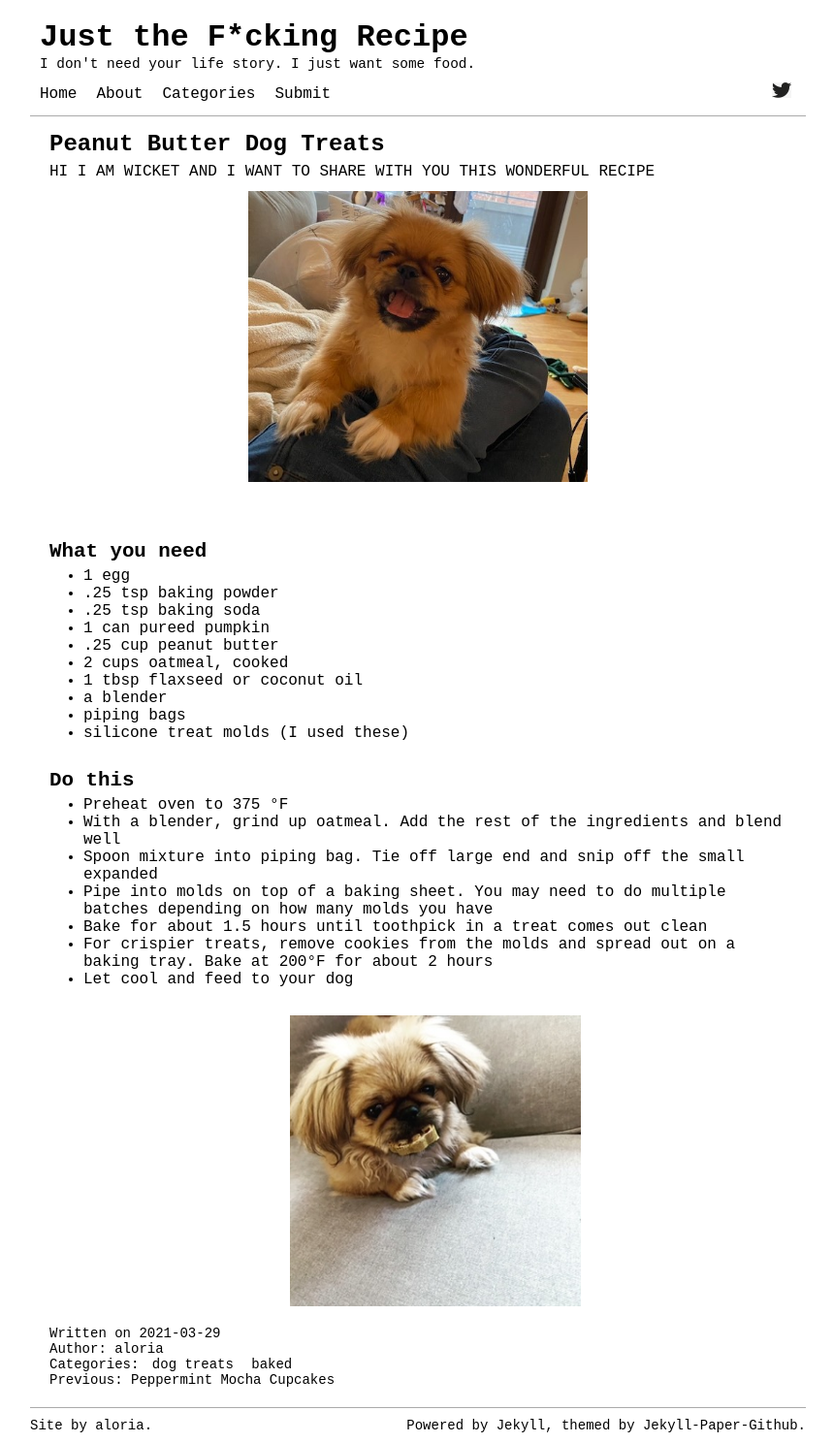
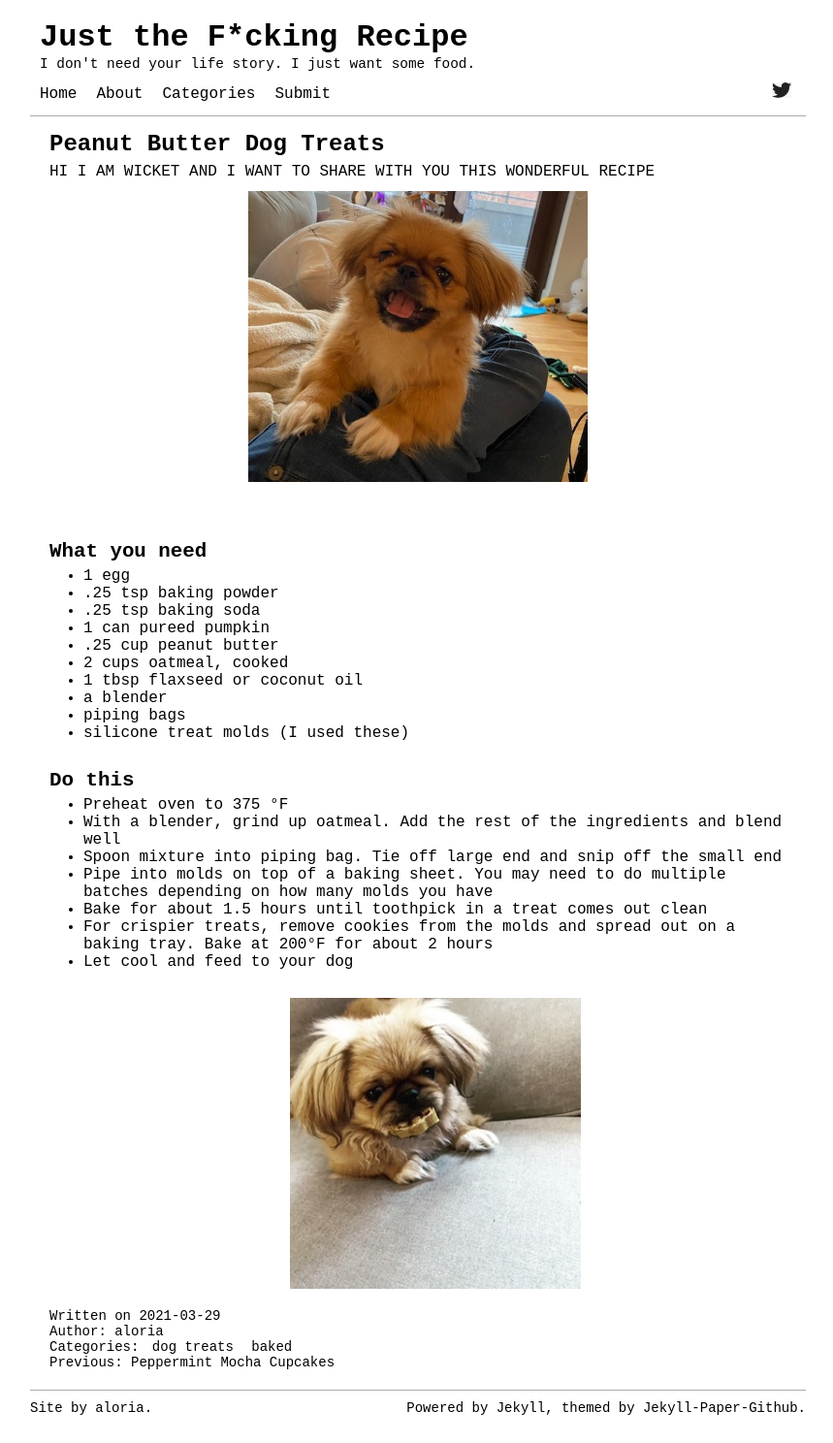
Before and after one commit to aloria/aloria.github.io, a Jekyll site: the page built from _posts/2021-03-29-pumpkin-dogtreats.markdown, in a window 1280 px wide. Shown: the whole page at 97% size, without its empty margins (209-1068 px from the left). Built offline with Jekyll 4.4.1, drawn with Linux system fonts in a browser that asks for light colours.

Commit message:
another typo

```diff
--- a/_posts/2021-03-29-pumpkin-dogtreats.markdown
+++ b/_posts/2021-03-29-pumpkin-dogtreats.markdown
@@ -28,7 +28,7 @@ HI I AM WICKET AND I WANT TO SHARE WITH YOU THIS WONDERFUL RECIPE<br/>
 ## Do this
 * Preheat oven to 375 °F
 * With a blender, grind up oatmeal. Add the rest of the ingredients and blend well
-* Spoon mixture into piping bag. Tie off large end and snip off the small expanded
+* Spoon mixture into piping bag. Tie off large end and snip off the small end
 * Pipe into molds on top of a baking sheet. You may need to do multiple batches depending on how many molds you have
 * Bake for about 1.5 hours until toothpick in a treat comes out clean
 * For crispier treats, remove cookies from the molds and spread out on a baking tray. Bake at 200°F for about 2 hours
```
